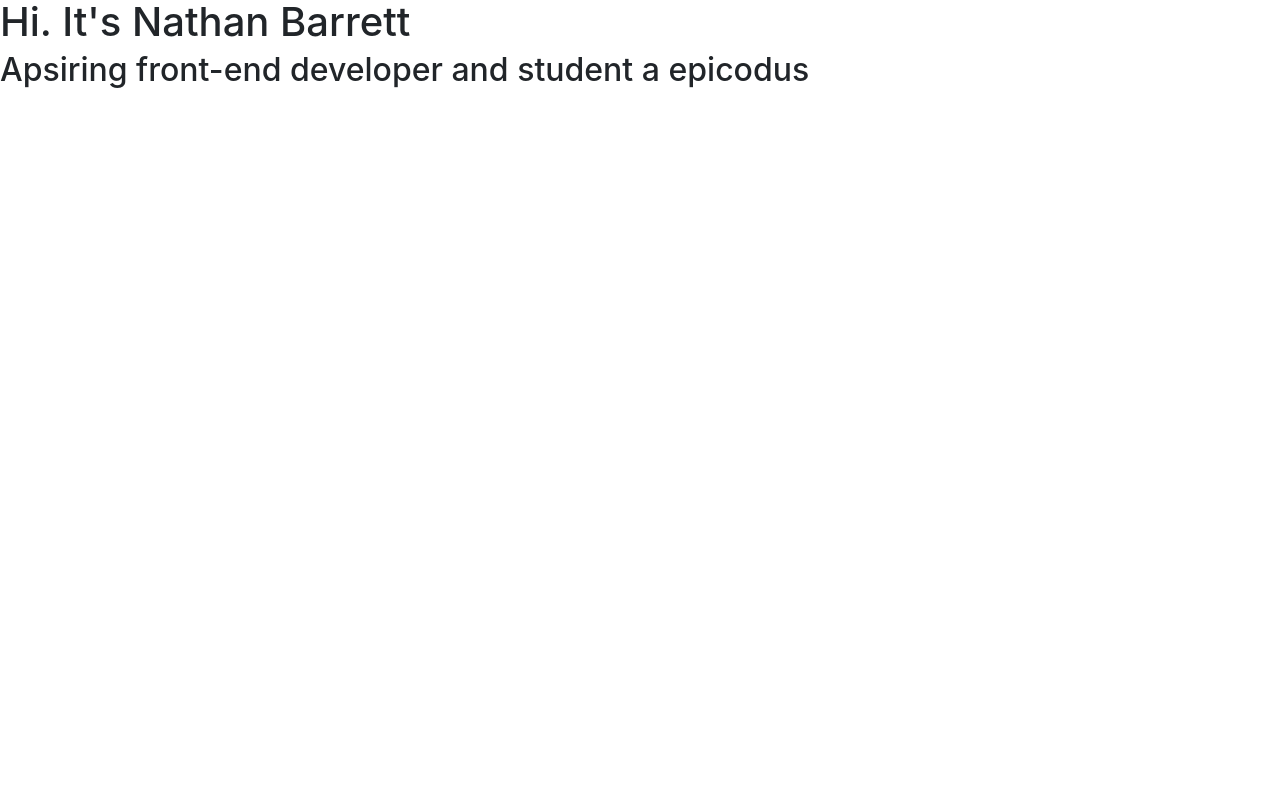
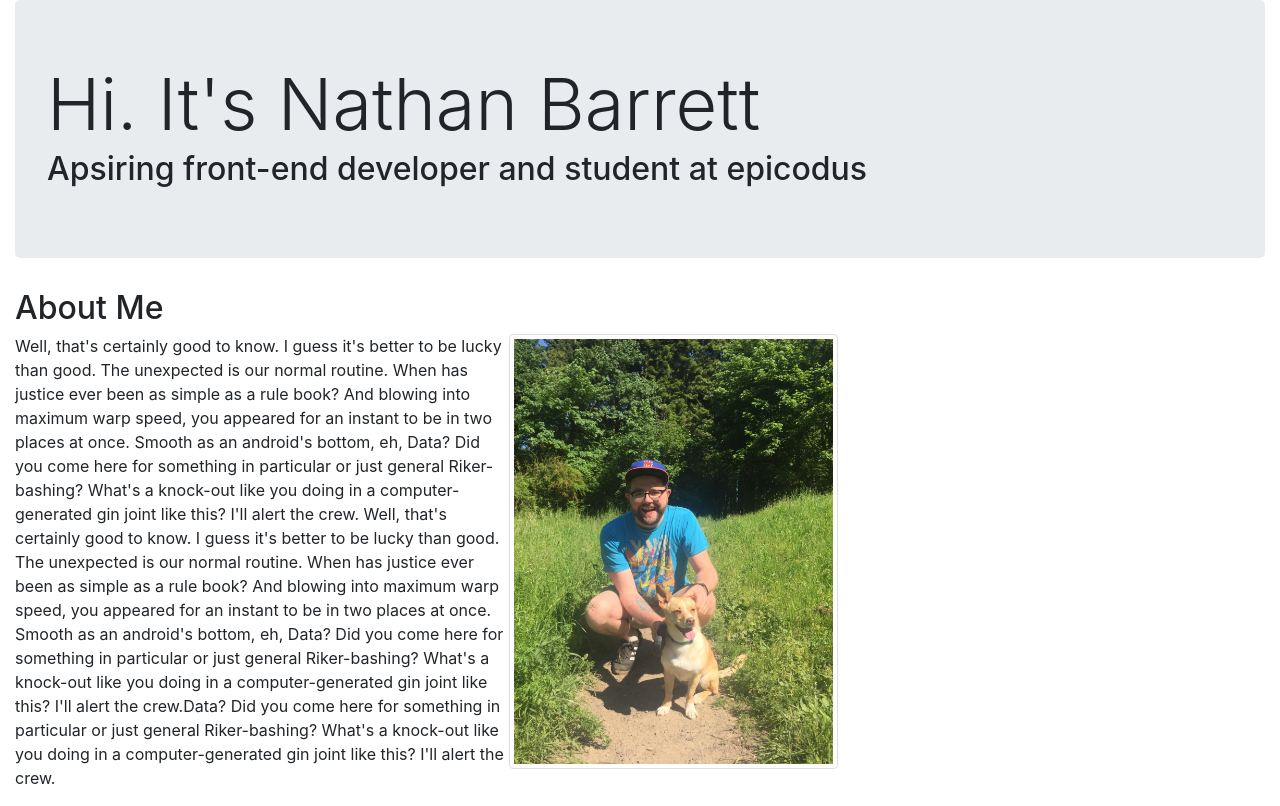
Before and after one commit to nathan-barrett/portfolio, a plain HTML site: page index.html in a window 1280 px wide. Drawn offline with Linux system fonts and the light colour scheme.

Commit message:
add about-me-photo.jpg and built frst column of row 1

```diff
--- a/css/styles.css
+++ b/css/styles.css
@@ -0,0 +1,3 @@
+#img-about-me {
+  width: 40%
+}
--- a/index.html
+++ b/index.html
@@ -7,10 +7,18 @@
   </head>
   <body>
 <!--Navbar will go here-->
-<!--Jumbotron will go here-->
-<h1>Hi. It's Nathan Barrett</h1>
-<h2>Apsiring front-end developer and student a epicodus</h2>
-<!--start rows here-->
-<!--large column will go here-->
+  <div class ="container-fluid">
+
+    <div class="jumbotron">
+      <h1 class="display-3">Hi. It's Nathan Barrett</h1>
+      <h2>Apsiring front-end developer and student at epicodus</h2>
+    </div>
+    <div class="row">
+      <div class="col-lg-8">
+        <h2>About Me</h2>
+        <img id="img-about-me"class="img-thumbnail float-md-right" src="img/buko.jpg" alt="Yours truly with Buko.">
+        <p>Well, that's certainly good to know. I guess it's better to be lucky than good. The unexpected is our normal routine. When has justice ever been as simple as a rule book? And blowing into maximum warp speed, you appeared for an instant to be in two places at once. Smooth as an android's bottom, eh, Data? Did you come here for something in particular or just general Riker-bashing? What's a knock-out like you doing in a computer-generated gin joint like this? I'll alert the crew. Well, that's certainly good to know. I guess it's better to be lucky than good. The unexpected is our normal routine. When has justice ever been as simple as a rule book? And blowing into maximum warp speed, you appeared for an instant to be in two places at once. Smooth as an android's bottom, eh, Data? Did you come here for something in particular or just general Riker-bashing? What's a knock-out like you doing in a computer-generated gin joint like this? I'll alert the crew.Data? Did you come here for something in particular or just general Riker-bashing? What's a knock-out like you doing in a computer-generated gin joint like this? I'll alert the crew.</p>
+      </div>
+    </div>
   </body>
 </html>
```
Also changed, not shown: img/buko.jpg (added).
